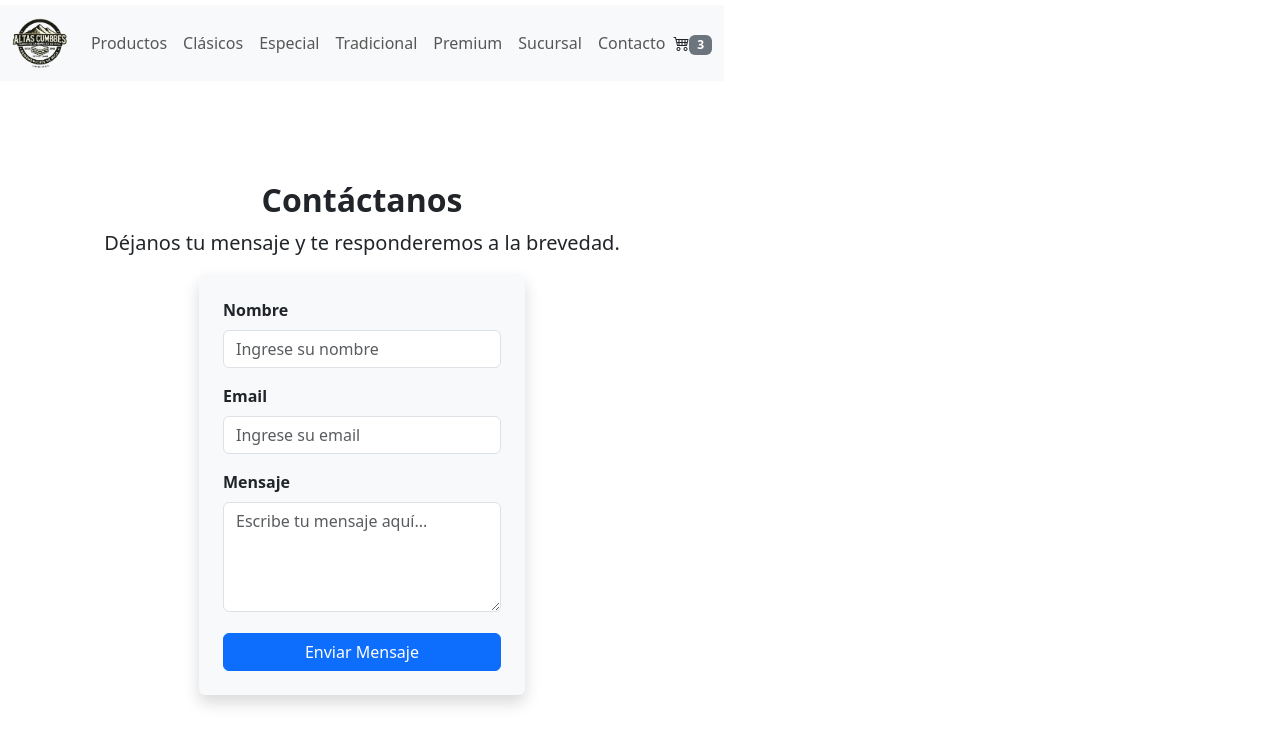
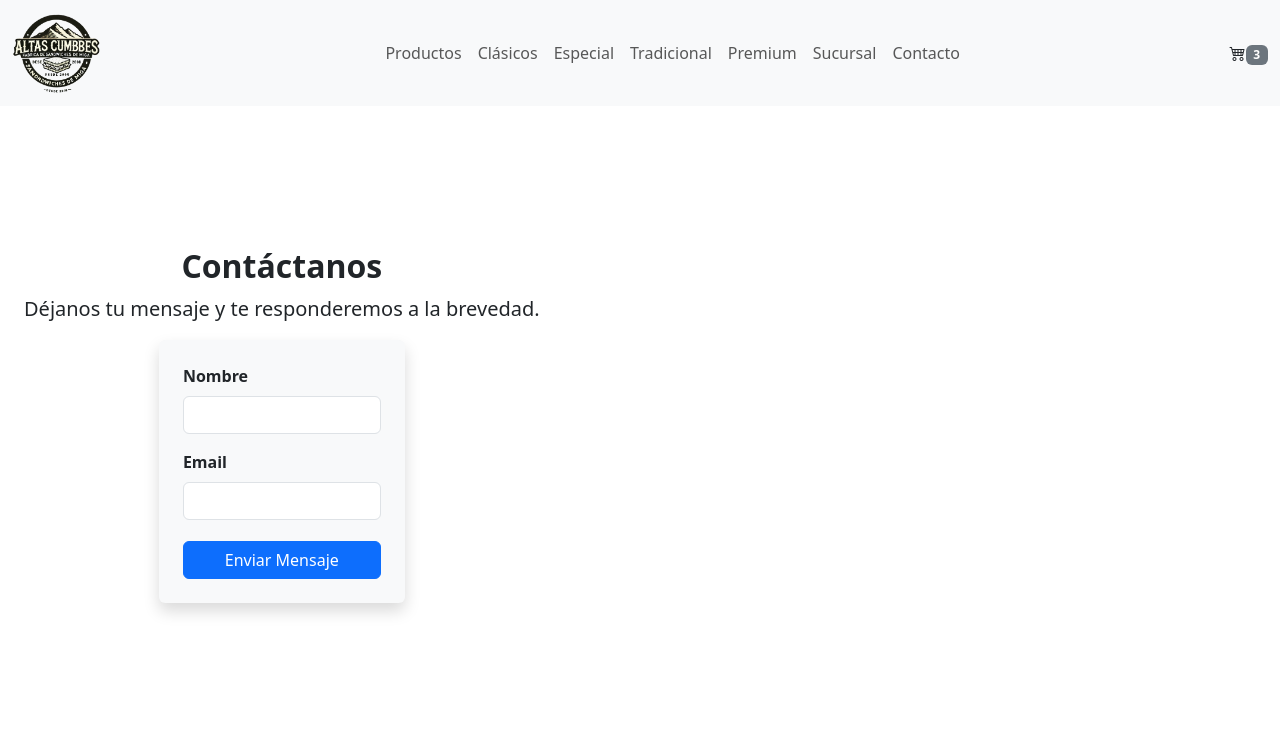
Before and after one commit to romaoruam/React-entrega-final, a React (Vite) app: page /contacto in a window 1280 px wide. Shown: the top 744 px of the page. Built offline with nearby package versions, Linux system fonts and the light colour scheme.

Commit message:
masomenos va quedando

```diff
--- a/src/App.css
+++ b/src/App.css
@@ -1,33 +1,46 @@
-/* Asegurar que todo el contenido ocupa todo el ancho */
+/* Asegurar que el body y el html ocupen todo el ancho */
 html, body {
-  width: 100%;
   margin: 0;
   padding: 0;
+  width: 100%;
+  height: 100%;
+  box-sizing: border-box;
   overflow-x: hidden;
 }
 
-/* Centrar y extender elementos */
-.container {
+/* Ajustar el NavBar para que sea fijo */
+.navbar {
+  width: 100%;
+  position: fixed;
+  top: 0;
+  left: 0;
+  z-index: 1000;
+  background-color: #f8f9fa;
+  padding: 10px 0;
+}
+
+/* Asegurar que todo el contenido respete el ancho del NavBar */
+.main-content {
   width: 100%;
   max-width: 1400px;
-  margin: auto;
+  margin: 100px auto 0 auto;
   text-align: center;
-  padding: 20px;
+  padding-top: 80px;
 }
 
-/* Hacer que el NavBar ocupe toda la pantalla */
-.navbar {
-  width: 100%;
-  max-width: 100vw;
+/* Asegurar que las secciones tengan el mismo ancho */
+.item-list-container, .contact-form, .map-container {
+  width: 100vw;
+  max-width: 100%;
+  margin: 0 auto;
+  text-align: center;
+  padding-top: 80px;
 }
 
-/* Asegurar que el mensaje de bienvenida esté centrado correctamente */
-.welcome-message {
+/* Asegurar que las imágenes de las cards sean uniformes */
+.card-img-top {
   width: 100%;
-  text-align: center;
-  display: flex;
-  flex-direction: column;
-  justify-content: center;
-  align-items: center;
-  min-height: 80vh;
+  height: 200px;
+  object-fit: cover;
+  border-radius: 5px;
 }
--- a/src/components/Contacto.jsx
+++ b/src/components/Contacto.jsx
@@ -17,7 +17,7 @@ const Contacto = () => {
   };
 
   return (
-    <div className="container mt-5">
+    <div className="container-fluid contact-form mt-5">
       <h2 className="text-center fw-bold">Contáctanos</h2>
       <p className="text-center lead">Déjanos tu mensaje y te responderemos a la brevedad.</p>
 
@@ -25,56 +25,14 @@ const Contacto = () => {
         <div className="col-md-6">
           <form onSubmit={handleSubmit} className="p-4 shadow rounded bg-light">
             <div className="mb-3">
-              <label htmlFor="nombre" className="form-label fw-bold">
-                Nombre
-              </label>
-              <input
-                type="text"
-                className="form-control"
-                id="nombre"
-                name="nombre"
-                placeholder="Ingrese su nombre"
-                required
-                value={formData.nombre}
-                onChange={handleChange}
-              />
+              <label htmlFor="nombre" className="form-label fw-bold">Nombre</label>
+              <input type="text" className="form-control" id="nombre" name="nombre" required value={formData.nombre} onChange={handleChange} />
             </div>
-
             <div className="mb-3">
-              <label htmlFor="email" className="form-label fw-bold">
-                Email
-              </label>
-              <input
-                type="email"
-                className="form-control"
-                id="email"
-                name="email"
-                placeholder="Ingrese su email"
-                required
-                value={formData.email}
-                onChange={handleChange}
-              />
+              <label htmlFor="email" className="form-label fw-bold">Email</label>
+              <input type="email" className="form-control" id="email" name="email" required value={formData.email} onChange={handleChange} />
             </div>
-
-            <div className="mb-3">
-              <label htmlFor="mensaje" className="form-label fw-bold">
-                Mensaje
-              </label>
-              <textarea
-                className="form-control"
-                id="mensaje"
-                name="mensaje"
-                rows="4"
-                placeholder="Escribe tu mensaje aquí..."
-                required
-                value={formData.mensaje}
-                onChange={handleChange}
-              ></textarea>
-            </div>
-
-            <button type="submit" className="btn btn-primary w-100">
-              Enviar Mensaje
-            </button>
+            <button type="submit" className="btn btn-primary w-100">Enviar Mensaje</button>
           </form>
         </div>
       </div>
--- a/src/components/ItemListContainer.jsx
+++ b/src/components/ItemListContainer.jsx
@@ -33,7 +33,7 @@ const ItemListContainer = ({ greeting }) => {
   }, [id]);
 
   return (
-    <div className="container mt-5">
+    <div className="container-fluid item-list-container mt-5">
       <h2 className="text-center">{greeting}</h2>
       {loading ? <h2 className="text-center mt-5">Cargando productos...</h2> : <ItemList products={products} />}
     </div>
--- a/src/components/NavBar.jsx
+++ b/src/components/NavBar.jsx
@@ -2,14 +2,13 @@ import { Link } from "react-router-dom";
 import CartWidget from "./CartWidget";
 import logo from "../assets/altas-cumbres-logo.png";
 
-
 const NavBar = () => {
   return (
-    <nav className="navbar navbar-expand-lg navbar-light bg-light w-100">
+    <nav className="navbar navbar-expand-lg navbar-light bg-light fixed-top w-100">
       <div className="container-fluid">
         {/* LOGO */}
         <Link className="navbar-brand fw-bold" to="/">
-          <img src={logo} alt="Altas Cumbres" style={{ height: "50px" }} /> {/* ✅ Logo restaurado */}
+          <img src={logo} alt="Altas Cumbres" style={{ height: "80px" }} /> {/* 🔥 Logo un poco más grande */}
         </Link>
 
         {/* BOTÓN RESPONSIVE */}
--- a/src/components/Sucursal.jsx
+++ b/src/components/Sucursal.jsx
@@ -1,6 +1,6 @@
 const Sucursal = () => {
   return (
-      <div className="container text-center mt-5">
+    <div className="container-fluid text-center mt-5 map-container">
       <h2 className="fw-bold">Nuestra Sucursal</h2>
       <p className="lead">¡Ven a visitarnos y disfrutá los mejores sándwiches de miga!</p>
 
```
Lines whose indentation alone changed are shown as unchanged.
